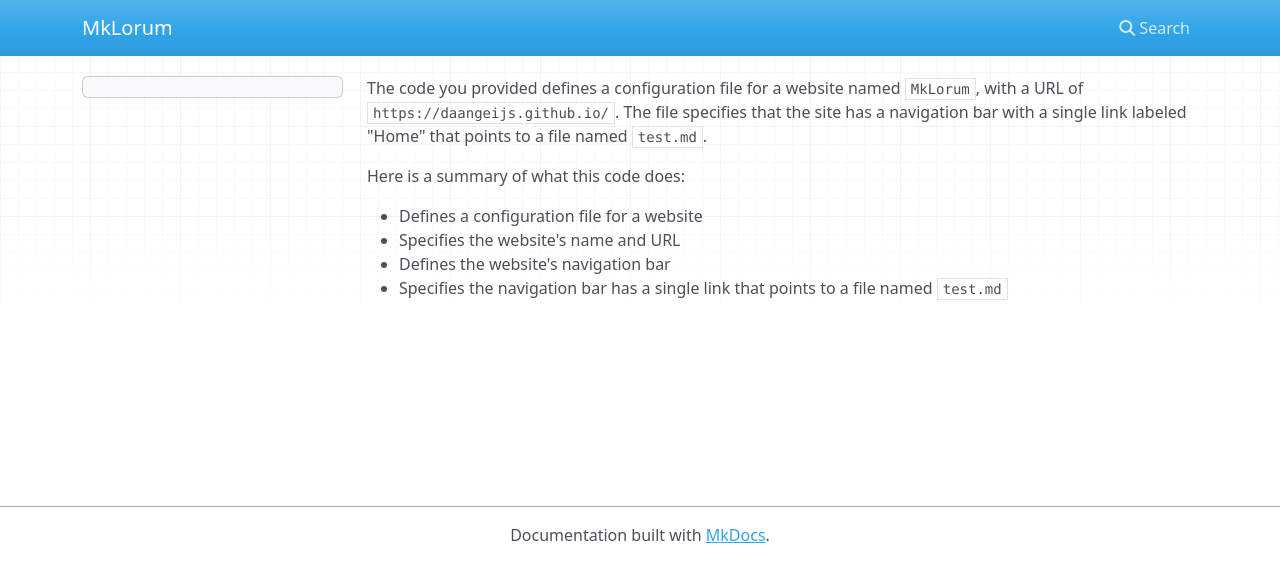
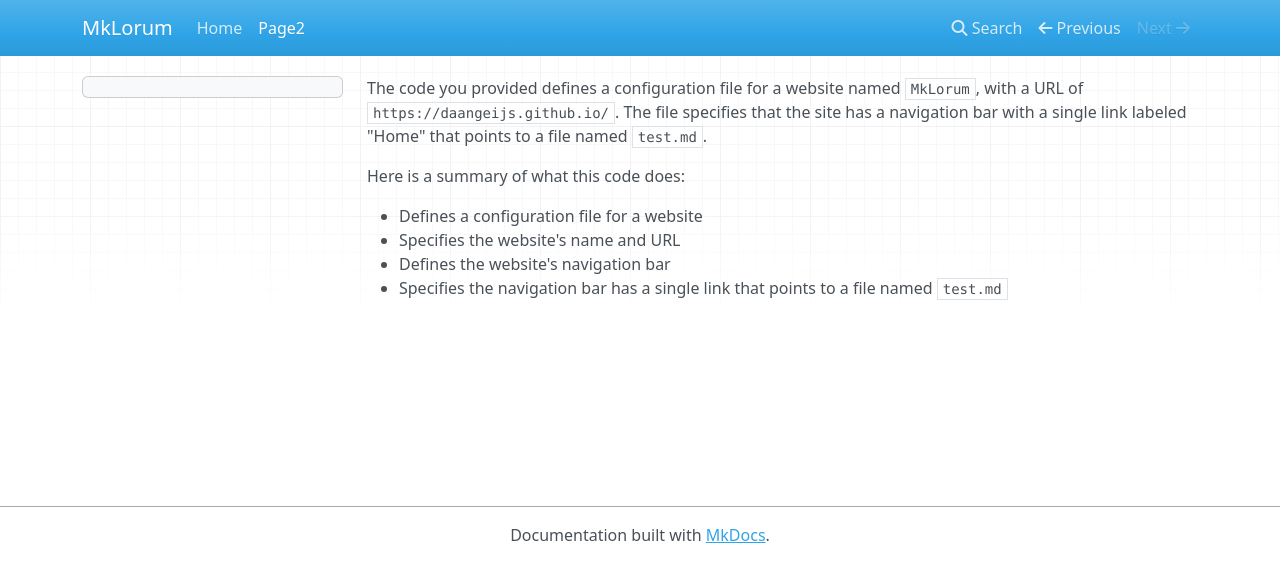
Before and after one commit to daangeijs/chatgpt-autodocs, an MkDocs documentation site: the page built from docs/mkdocs.md, in a window 1280 px wide. Shown: the top 582 px of the page. Built offline with MkDocs 1.6.1, drawn with Linux system fonts in a browser that asks for light colours; nearby versions of some CDN libraries; some of the changed lines change nothing that is shown.

Commit message:
Update mkdocs.yml

```diff
--- a/mkdocs.yml
+++ b/mkdocs.yml
@@ -1,5 +1,6 @@
 site_name: MkLorum
-site_url: https://daangeijs.github.io/
+site_url: https://daangeijs.github.io/chatgpt-autodocs/
 
 nav:
     - Home: test.md
+    - Page2: mkdocs.md
```
